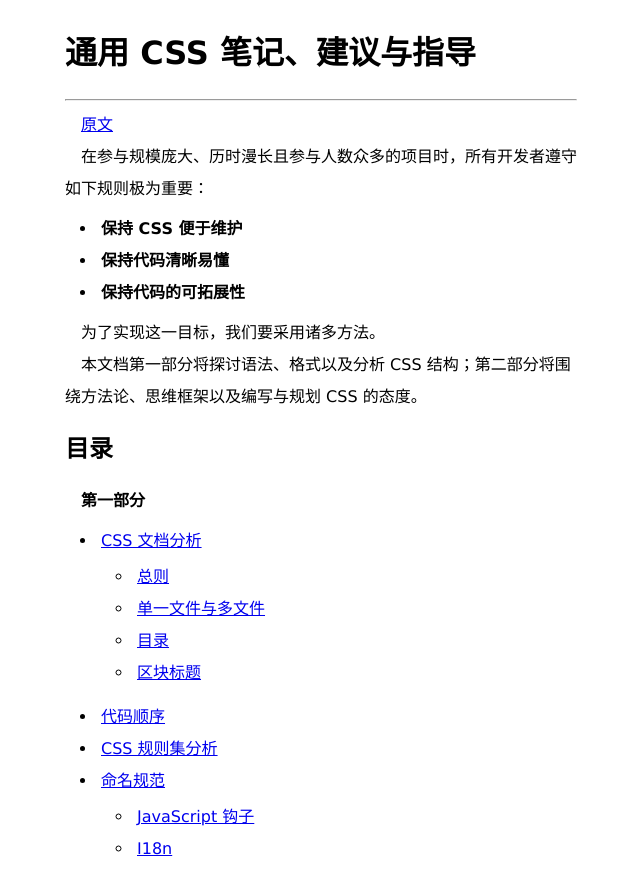
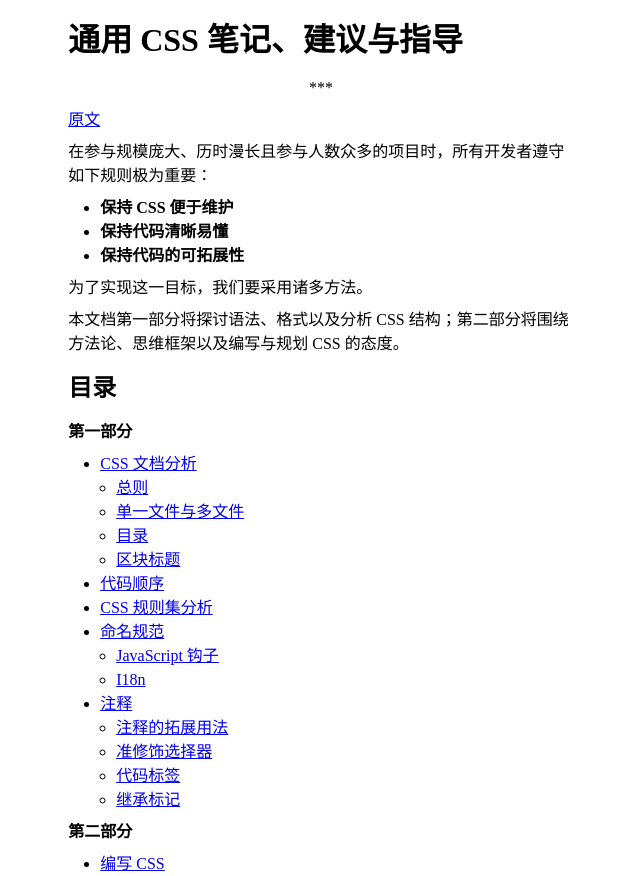
Before and after one commit to chadluo/ty.css, a plain HTML site: page index.html in a window 1280 px wide. Shown: the top 876 px of the page, without its empty margins (319-959 px from the left). Drawn offline with Linux system fonts and the light colour scheme.

Commit message:
revice gh-pages commit

```diff
--- a/ty.css
+++ b/ty.css
@@ -1,41 +1,76 @@
-body {
+.ty-cjk p
+, .ty-cjk h1, .ty-cjk h2, .ty-cjk h3, .ty-cjk h4, .ty-cjk h5, .ty-cjk h6
+, .ty-cjk dl, .ty-cjk dt, .ty-cjk dd
+, .ty-cjk hr {
     margin: 0;
     padding: 0;
-    font-size: 100%;
-    font-family:
-        "Lucida Grande"
-        ,"Hiragino Sans GB"
-        ,"WenQuanYi Micro Hei"
-        ,"Helvetica"
-        ,sans-serif;
 }
 
 .ty-cjk p {
-   line-height: 2rem;
-   text-indent: 1rem;
-   margin: 0;
+    font-size: 1rem;
+    line-height: 1.5rem;
+    padding: 0.25rem 0;
 }
 
-.ty-cjk header+p {
-    text-indent: 0;
+.ty-cjk h1 {
+    font-size: 2rem;
+    line-height: 4rem;
 }
-
-.ty-cjk h1 { font-size: 2rem; }
-.ty-cjk h2 { font-size: 1.5rem; }
-.ty-cjk h3 { font-size: 1rem; }
-
-.ty-cjk h2
-,.ty-cjk h3 {
+.ty-cjk h2 {
+    font-size: 1.5rem;
+    line-height: 3.5rem;
+}
+.ty-cjk h3 {
+    font-size: 1rem;
+    line-height: 3rem;
+}
+.ty-cjk h4 {
+    font-size: 1rem;
     line-height: 2rem;
 }
 
 .ty-cjk ul
 ,.ty-cjk ol {
     margin: 0;
-    padding: 0.5rem 0 0.5rem 2rem;
+    padding: 0.25rem 0 0.25rem 2rem;
+}
+
+.ty-cjk li ul {
+    padding: 0 0 0 1rem;
 }
 
 .ty-cjk li {
     line-height: 1.5rem;
-    padding: 0.25rem;
 }
+
+.ty-cjk code
+,.ty-cjk pre {
+    font-size: 1rem;
+    line-height: 1rem;
+}
+
+.ty-cjk pre {
+    margin: 0.5rem 0;
+    padding: 1rem;
+}
+
+.ty-cjk hr {
+    text-align: center;
+    line-height: 2rem;
+    height: 2rem;
+    border: none;
+}
+
+.ty-cjk hr:before {
+    content: "***";
+    font-size: 1rem;
+}
+
+/* baseline alignment
+ *
+ * assert 1rem = 16px
+ */
+
+/*
+body { background: url(8.png); }
+*/
```
